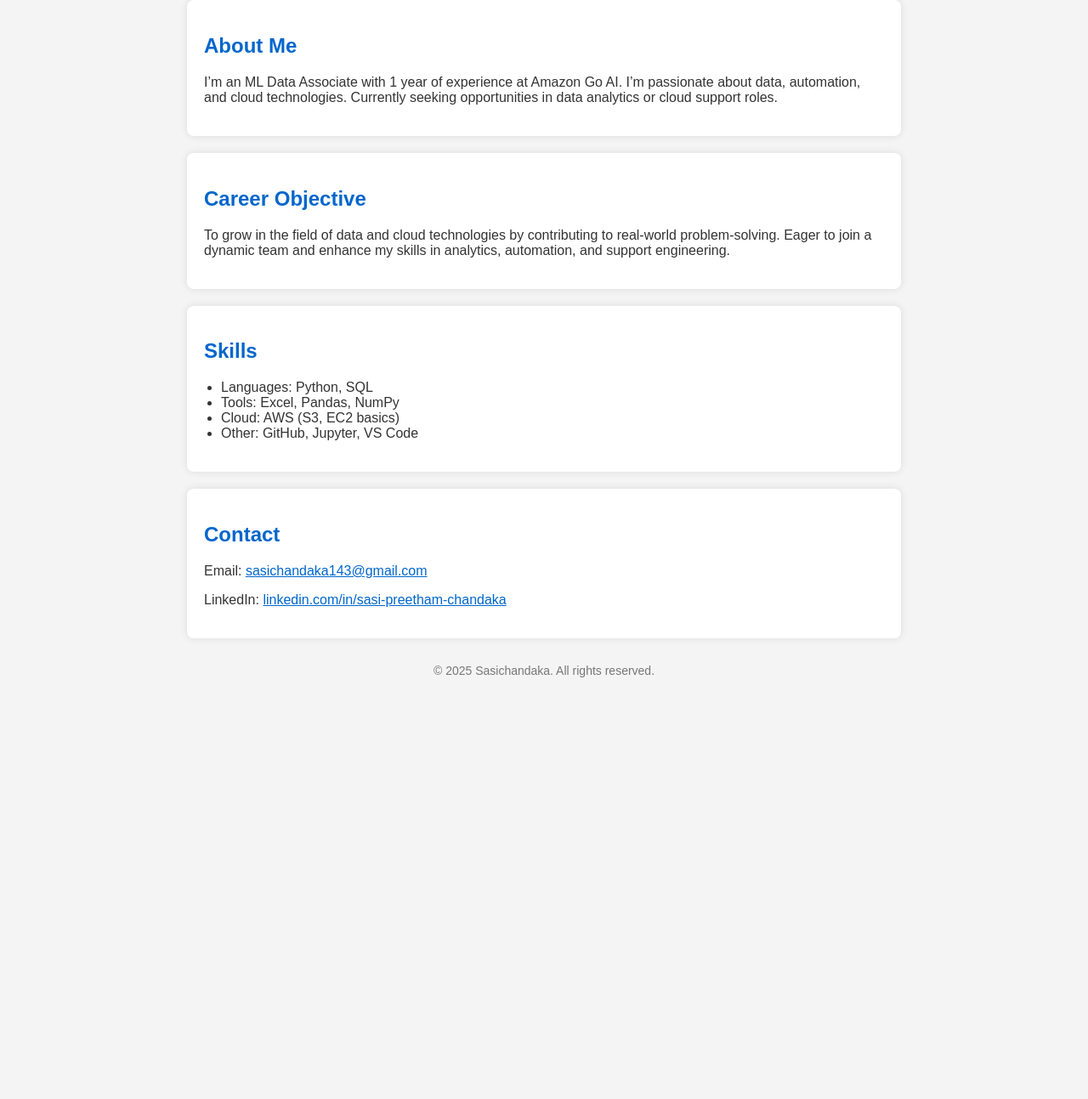
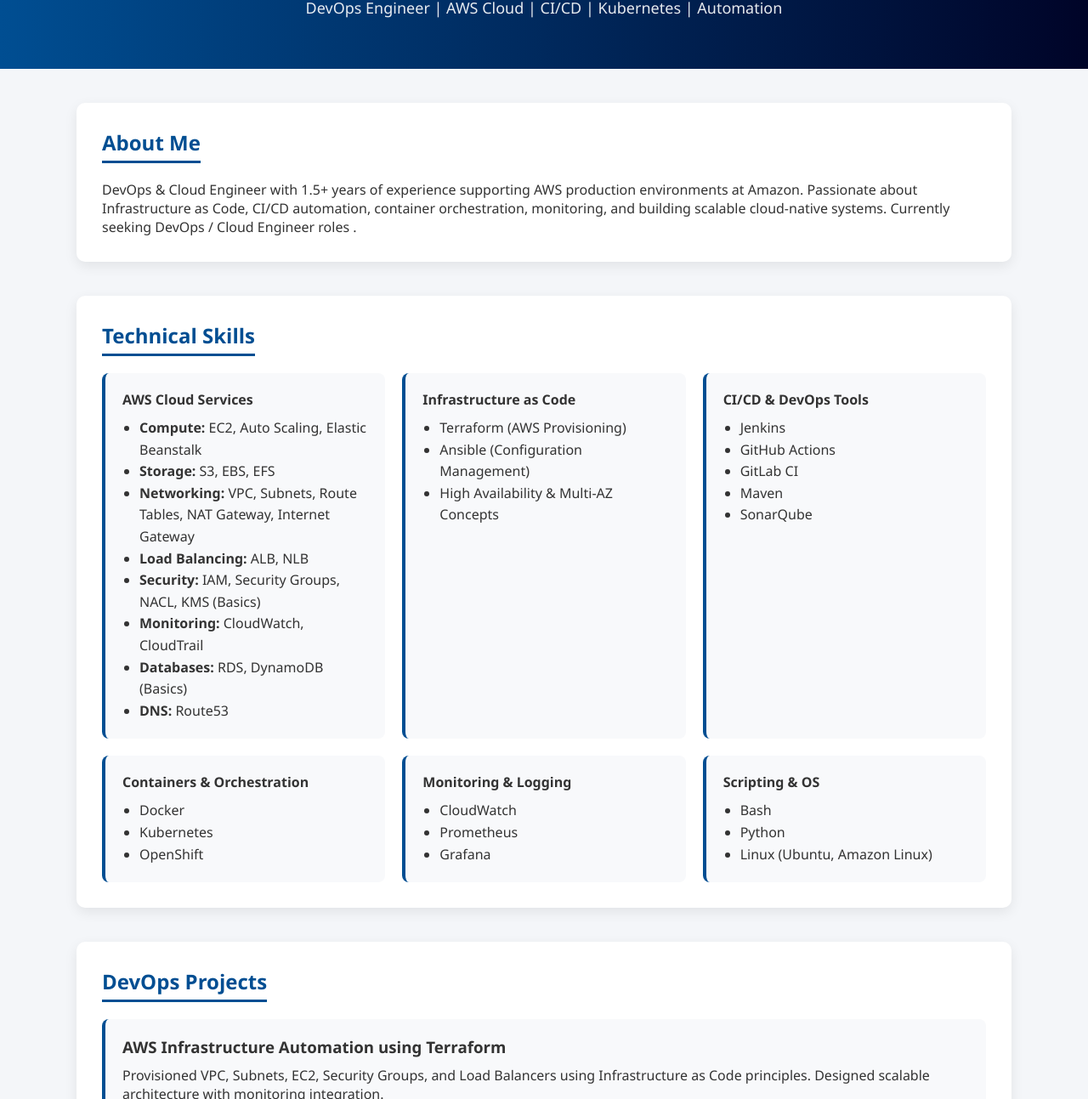
Before and after one commit to sasipreethamchandaka/sasi-portfolio, a plain HTML site: page sasi_portfolio.html in a window 1280 px wide. Shown: the part 174-1467 px from the top of the page at 85% size. Before the commit the page ends 981 px from the top, so only its background shows below. Drawn offline with Linux system fonts and the light colour scheme.

Commit message:
Update sasi_portfolio.html

```diff
--- a/sasi_portfolio.html
+++ b/sasi_portfolio.html
@@ -3,82 +3,274 @@
 <head>
 <meta charset="UTF-8">
 <meta name="viewport" content="width=device-width, initial-scale=1.0">
-  <title>Sasichandaka | Portfolio</title>
+<title>Sasi Preetham Chandaka | DevOps Engineer</title>
+
 <style>
-    body {
-      font-family: Arial, sans-serif;
+* {
   margin: 0;
   padding: 0;
-      background-color: #f4f4f4;
+  box-sizing: border-box;
+  scroll-behavior: smooth;
+}
+
+body {
+  font-family: 'Segoe UI', sans-serif;
+  background: #f4f6f9;
   color: #333;
 }
-    header {
-      background-color: #0066cc;
-      color: white;
-      padding: 20px 0;
+
+/* NAVBAR */
+nav {
+  background: #000428;
+  padding: 15px 0;
   text-align: center;
 }
+
+nav a {
+  color: white;
+  margin: 0 15px;
+  text-decoration: none;
+  font-weight: 500;
+}
+
+nav a:hover {
+  color: #00c6ff;
+}
+
+/* HERO */
+header {
+  background: linear-gradient(90deg, #004e92, #000428);
+  color: white;
+  padding: 60px 20px;
+  text-align: center;
+}
+
+header h1 {
+  font-size: 36px;
+  margin-bottom: 10px;
+}
+
+header p {
+  font-size: 18px;
+  opacity: 0.9;
+}
+
+/* SECTIONS */
 section {
+  max-width: 1100px;
+  margin: 40px auto;
+  padding: 30px;
+  background: white;
+  border-radius: 10px;
+  box-shadow: 0 5px 15px rgba(0,0,0,0.08);
+}
+
+h2 {
+  margin-bottom: 20px;
+  color: #004e92;
+  border-bottom: 3px solid #004e92;
+  display: inline-block;
+  padding-bottom: 5px;
+}
+
+/* GRID */
+.skills-grid {
+  display: grid;
+  grid-template-columns: repeat(auto-fit, minmax(300px, 1fr));
+  gap: 20px;
+}
+
+.skill-card {
+  background: #f8f9fb;
   padding: 20px;
-      max-width: 800px;
-      margin: auto;
-      background-color: white;
-      margin-top: 20px;
   border-radius: 8px;
-      box-shadow: 0 0 10px rgba(0,0,0,0.1);
+  border-left: 4px solid #004e92;
 }
-    h2 {
-      color: #0066cc;
+
+.skill-card ul {
+  margin-top: 10px;
+  padding-left: 20px;
+  line-height: 1.6;
 }
-    ul {
-      padding-left: 20px;
+
+/* PROJECT CARDS */
+.project-card {
+  background: #f8f9fb;
+  padding: 20px;
+  border-radius: 8px;
+  margin-bottom: 20px;
+  border-left: 4px solid #004e92;
 }
-    a {
-      color: #0066cc;
+
+.project-card h3 {
+  margin-bottom: 10px;
 }
+
+/* CONTACT */
+.contact a {
+  color: #004e92;
+  text-decoration: none;
+}
+
+.contact a:hover {
+  text-decoration: underline;
+}
+
+/* FOOTER */
 footer {
   text-align: center;
-      padding: 10px;
-      margin-top: 20px;
-      font-size: 14px;
-      color: #777;
+  padding: 20px;
+  background: #000428;
+  color: white;
+  margin-top: 40px;
+}
+
+/* RESPONSIVE */
+@media (max-width: 600px) {
+  header h1 {
+    font-size: 26px;
+  }
 }
 </style>
 </head>
+
 <body>
+
+<nav>
+  <a href="#about">About</a>
+  <a href="#skills">Skills</a>
+  <a href="#projects">Projects</a>
+  <a href="#contact">Contact</a>
+</nav>
+
 <header>
-    <h1>Sasichandaka</h1>
-    <p>ML Data Associate | Aspiring Data Analyst</p>
+  <h1>Sasi Preetham Chandaka</h1>
+  <p>DevOps Engineer | AWS Cloud | CI/CD | Kubernetes | Automation</p>
 </header>
 
 <section id="about">
   <h2>About Me</h2>
-    <p>I’m an ML Data Associate with 1 year of experience at Amazon Go AI. I’m passionate about data, automation, and cloud technologies. Currently seeking opportunities in data analytics or cloud support roles.</p>
-  </section>
-
-  <section id="objective">
-    <h2>Career Objective</h2>
-    <p>To grow in the field of data and cloud technologies by contributing to real-world problem-solving. Eager to join a dynamic team and enhance my skills in analytics, automation, and support engineering.</p>
+  <p>
+    DevOps & Cloud Engineer with 1.5+ years of experience supporting AWS production
+    environments at Amazon. Passionate about Infrastructure as Code, CI/CD automation,
+    container orchestration, monitoring, and building scalable cloud-native systems.
+    Currently seeking DevOps / Cloud Engineer roles .
+  </p>
 </section>
 
 <section id="skills">
-    <h2>Skills</h2>
+  <h2>Technical Skills</h2>
+
+  <div class="skills-grid">
+
+    <div class="skill-card">
+      <strong>AWS Cloud Services</strong>
       <ul>
-      <li>Languages: Python, SQL</li>
-      <li>Tools: Excel, Pandas, NumPy</li>
-      <li>Cloud: AWS (S3, EC2 basics)</li>
-      <li>Other: GitHub, Jupyter, VS Code</li>
+        <li><b>Compute:</b> EC2, Auto Scaling, Elastic Beanstalk</li>
+        <li><b>Storage:</b> S3, EBS, EFS</li>
+        <li><b>Networking:</b> VPC, Subnets, Route Tables, NAT Gateway, Internet Gateway</li>
+        <li><b>Load Balancing:</b> ALB, NLB</li>
+        <li><b>Security:</b> IAM, Security Groups, NACL, KMS (Basics)</li>
+        <li><b>Monitoring:</b> CloudWatch, CloudTrail</li>
+        <li><b>Databases:</b> RDS, DynamoDB (Basics)</li>
+        <li><b>DNS:</b> Route53</li>
       </ul>
+    </div>
+
+    <div class="skill-card">
+      <strong>Infrastructure as Code</strong>
+      <ul>
+        <li>Terraform (AWS Provisioning)</li>
+        <li>Ansible (Configuration Management)</li>
+        <li>High Availability & Multi-AZ Concepts</li>
+      </ul>
+    </div>
+
+    <div class="skill-card">
+      <strong>CI/CD & DevOps Tools</strong>
+      <ul>
+        <li>Jenkins</li>
+        <li>GitHub Actions</li>
+        <li>GitLab CI</li>
+        <li>Maven</li>
+        <li>SonarQube</li>
+      </ul>
+    </div>
+
+    <div class="skill-card">
+      <strong>Containers & Orchestration</strong>
+      <ul>
+        <li>Docker</li>
+        <li>Kubernetes</li>
+        <li>OpenShift</li>
+      </ul>
+    </div>
+
+    <div class="skill-card">
+      <strong>Monitoring & Logging</strong>
+      <ul>
+        <li>CloudWatch</li>
+        <li>Prometheus</li>
+        <li>Grafana</li>
+      </ul>
+    </div>
+
+    <div class="skill-card">
+      <strong>Scripting & OS</strong>
+      <ul>
+        <li>Bash</li>
+        <li>Python</li>
+        <li>Linux (Ubuntu, Amazon Linux)</li>
+      </ul>
+    </div>
+
+  </div>
 </section>
 
-  <section id="contact">
+<section id="projects">
+  <h2>DevOps Projects</h2>
+
+  <div class="project-card">
+    <h3>AWS Infrastructure Automation using Terraform</h3>
+    <p>
+      Provisioned VPC, Subnets, EC2, Security Groups, and Load Balancers
+      using Infrastructure as Code principles. Designed scalable architecture
+      with monitoring integration.
+    </p>
+  </div>
+
+  <div class="project-card">
+    <h3>CI/CD Pipeline with Jenkins & Docker</h3>
+    <p>
+      Implemented automated build and deployment pipeline.
+      Dockerized applications and reduced manual deployment effort.
+    </p>
+  </div>
+
+  <div class="project-card">
+    <h3>Kubernetes Deployment</h3>
+    <p>
+      Deployed containerized applications in Kubernetes cluster.
+      Configured deployments, services, and scaling concepts.
+    </p>
+  </div>
+
+</section>
+
+<section id="contact" class="contact">
   <h2>Contact</h2>
   <p>Email: <a href="mailto:sasichandaka143@gmail.com">sasichandaka143@gmail.com</a></p>
-    <p>LinkedIn: <a href="https://www.linkedin.com/in/sasi-preetham-chandaka-b077761b3/" target="_blank">linkedin.com/in/sasi-preetham-chandaka</a></p>
+  <p>LinkedIn: <a href="https://www.linkedin.com/in/sasi-preetham-chandaka-b077761b3/" target="_blank">
+    linkedin.com/in/sasi-preetham-chandaka
+  </a></p>
+  <p>GitHub: <a href="https://github.com/sasipreethamchandaka/" target="_blank">
+    github.com/sasipreethamchandaka
+  </a></p>
 </section>
 
 <footer>
-    &copy; 2025 Sasichandaka. All rights reserved.
+  © 2026 Sasi Preetham Chandaka | DevOps & Cloud Portfolio
 </footer>
+
 </body>
 </html>
```
Lines whose indentation alone changed are shown as unchanged.
